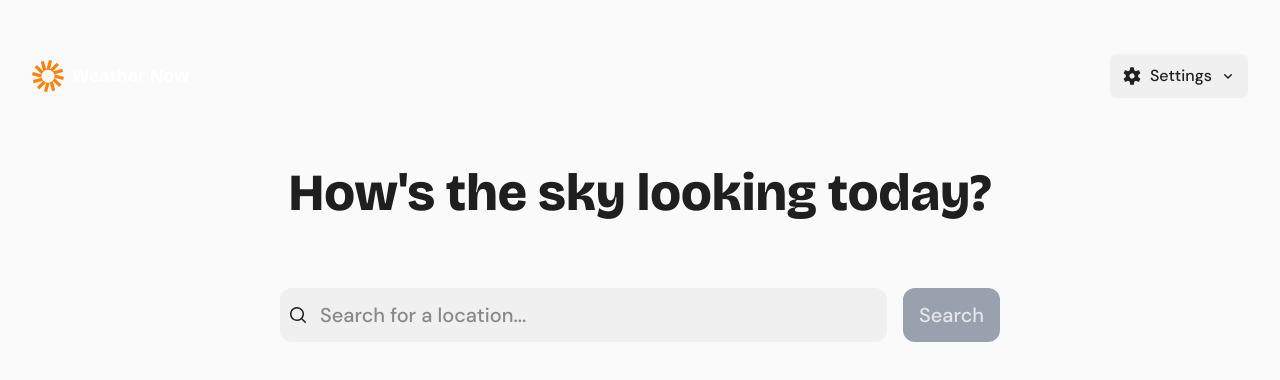
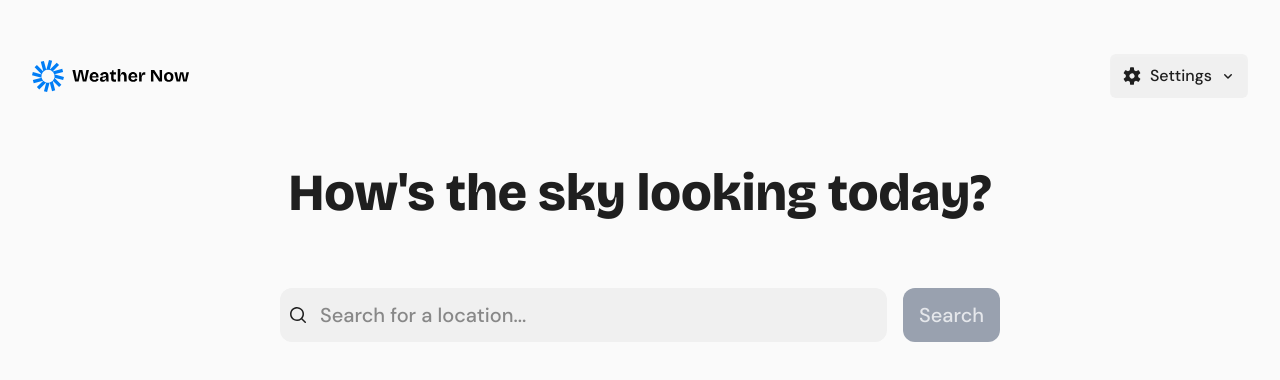
Before and after one commit to ChamuMutezva/weather-app-2025, a React (Vite) app: page / in a window 1280 px wide. Shown: the part 182-562 px from the top of the page. Built offline with nearby package versions, Linux system fonts and the light colour scheme; no server answers.

Commit message:
fix: logo and combobox styles for light mode

```diff
--- a/src/components/Header.tsx
+++ b/src/components/Header.tsx
@@ -32,7 +32,7 @@ function Header({
                 <img
                     src="/assets/images/logo.svg"
                     alt=""
-                    className="h-8 w-auto"
+                    className="h-8 w-auto dark:invert-0 invert"
                 />
             </a>
 
--- a/src/components/LocationCombobox.tsx
+++ b/src/components/LocationCombobox.tsx
@@ -29,7 +29,7 @@ const renderLocationOption = (location: LocationData) => (
         value={location}
         className={({ active }) =>
             `relative cursor-default select-none py-2 pl-10 pr-4 m-2 rounded-[var(--radius-8)] ${
-                active ? "bg-card text-white" : "text-white"
+                active ? "bg-card text-foreground" : "text-foreground"
             }`
         }
     >
@@ -55,7 +55,7 @@ const renderLocationOption = (location: LocationData) => (
 );
 
 const LoadingMessage = () => (
-    <div className="relative cursor-default select-none px-4 py-2 text-white">
+    <div className="relative cursor-default select-none px-4 py-2 text-foreground">
         <p>Searching...</p>
     </div>
 );
@@ -67,7 +67,7 @@ const ErrorMessage = ({ error }: { error: Error }) => (
 );
 
 const EmptyMessage = () => (
-    <div className="relative cursor-default select-none px-4 py-2 text-white">
+    <div className="relative cursor-default select-none px-4 py-2 text-foreground">
         <p>No locations found. Try a different search.</p>
     </div>
 );
```
